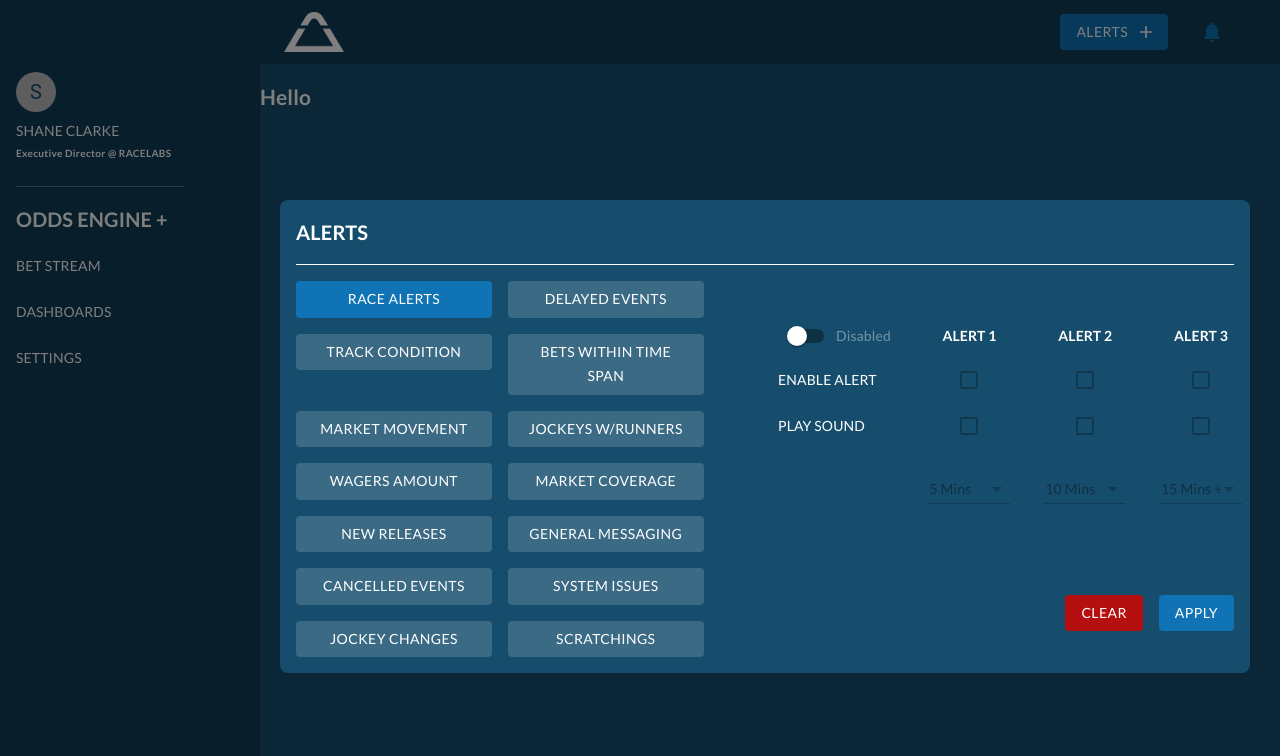
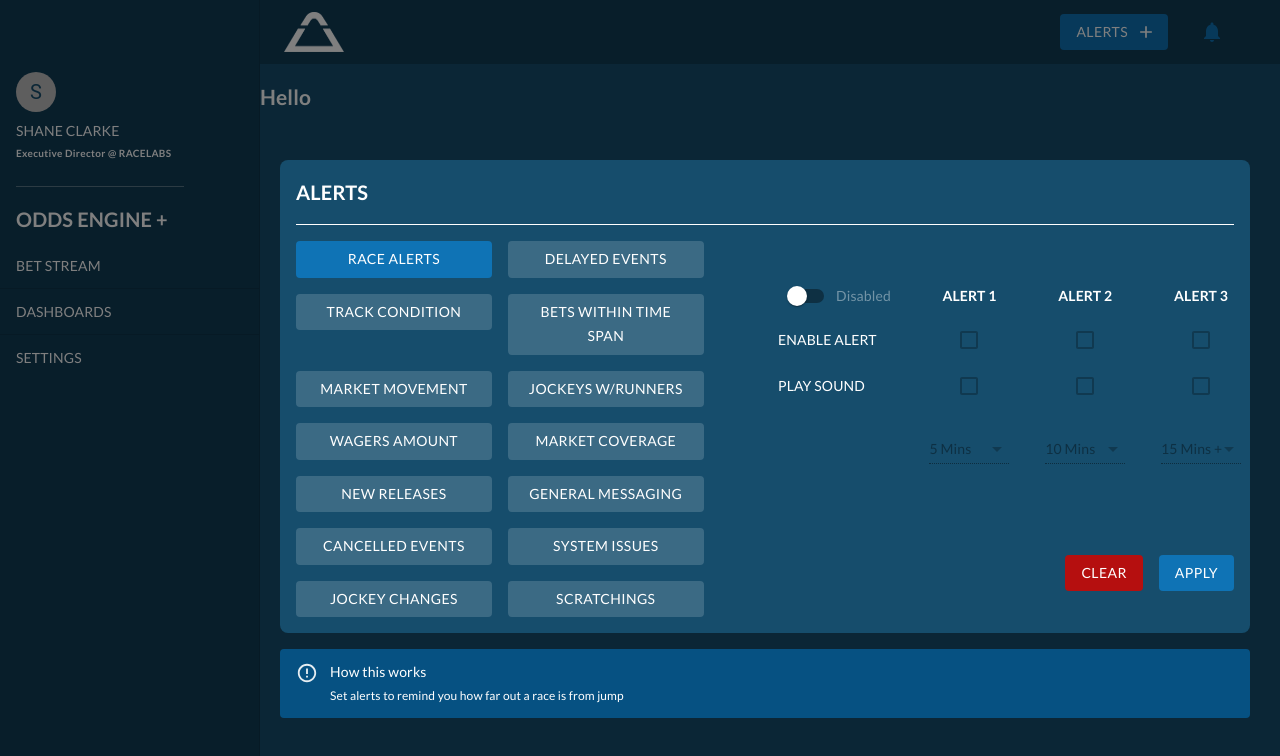
Before and after one commit to ryanlabsglobal/demo, a Next.js app: page / in a window 1280 px wide. Both pictures are taken after a click on the button "ALERTS". Shown: the top 756 px of the page. Built offline with nearby package versions, Linux system fonts and the light colour scheme.

Commit message:
Add alert toast

```diff
--- a/components/AlertsModalComponents/AlertModal.tsx
+++ b/components/AlertsModalComponents/AlertModal.tsx
@@ -10,7 +10,7 @@ import RaceAlerts from "./RaceAlerts";
 import DelayedEvents from "./DelayedEvents";
 import AddIcon from "@mui/icons-material/Add";
 import UserContext from "../../store/UserContext";
-
+import { Alert, AlertTitle } from "@mui/material";
 //SVG place holders
 import runner from "../../assets/runnerBets_tabContent.svg";
 import trackConditions from "../../assets/trackCondition_new.svg";
@@ -73,13 +73,14 @@ const AlertModal = () => {
         ALERTS
       </Button>
       <Modal open={open} onClose={handleClose}>
+        <div>
           <Box
             sx={{
               bgcolor: "background.default",
               width: `calc(100% - 310px)`,
               ml: "auto",
               marginRight: "30px",
-            mt: "25vh",
+              mt: "20vh",
               borderRadius: 2,
             }}
           >
@@ -277,6 +278,23 @@ const AlertModal = () => {
               </Grid>
             </Grid>
           </Box>
+          <Alert
+            sx={{
+              borderRadius: 1,
+              width: `calc(100% - 310px)`,
+              ml: "auto",
+              marginRight: "30px",
+              mt: 2,
+              backgroundColor: "rgba(0, 154, 255, .38)",
+              color: "#fff",
+            }}
+            severity="error"
+            variant="filled"
+          >
+            <AlertTitle>How this works</AlertTitle>
+            Set alerts to remind you how far out a race is from jump
+          </Alert>
+        </div>
       </Modal>
     </React.Fragment>
   );
```
Lines whose indentation alone changed are shown as unchanged.
